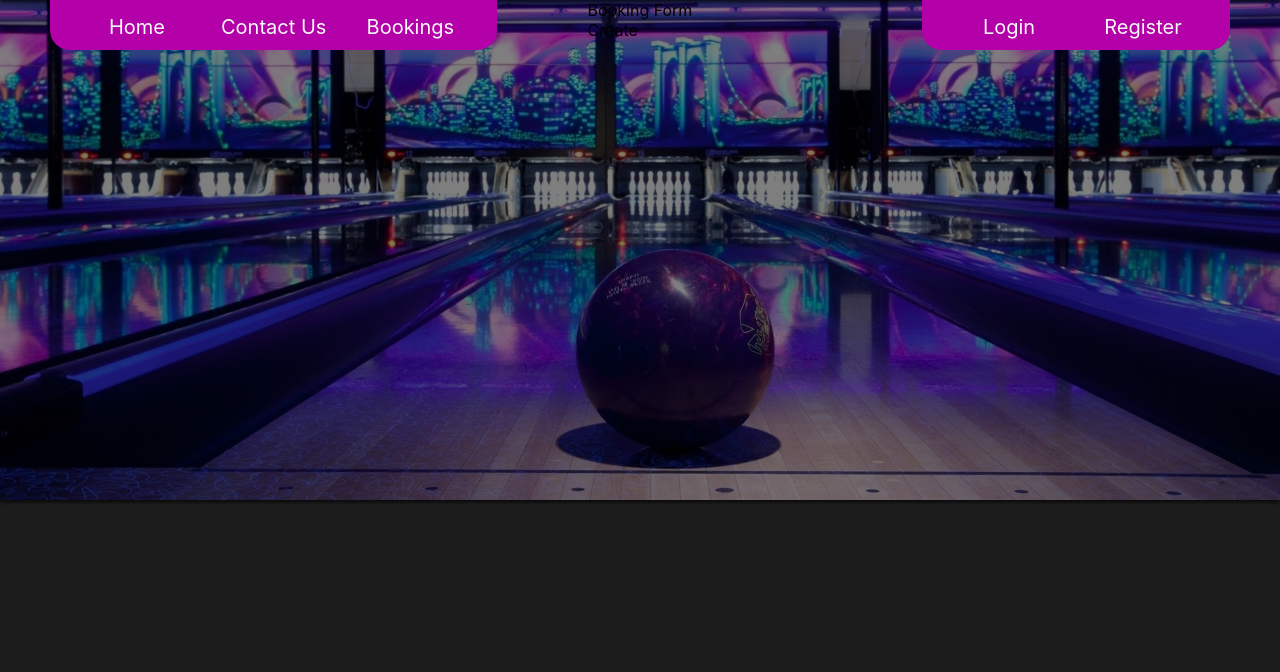
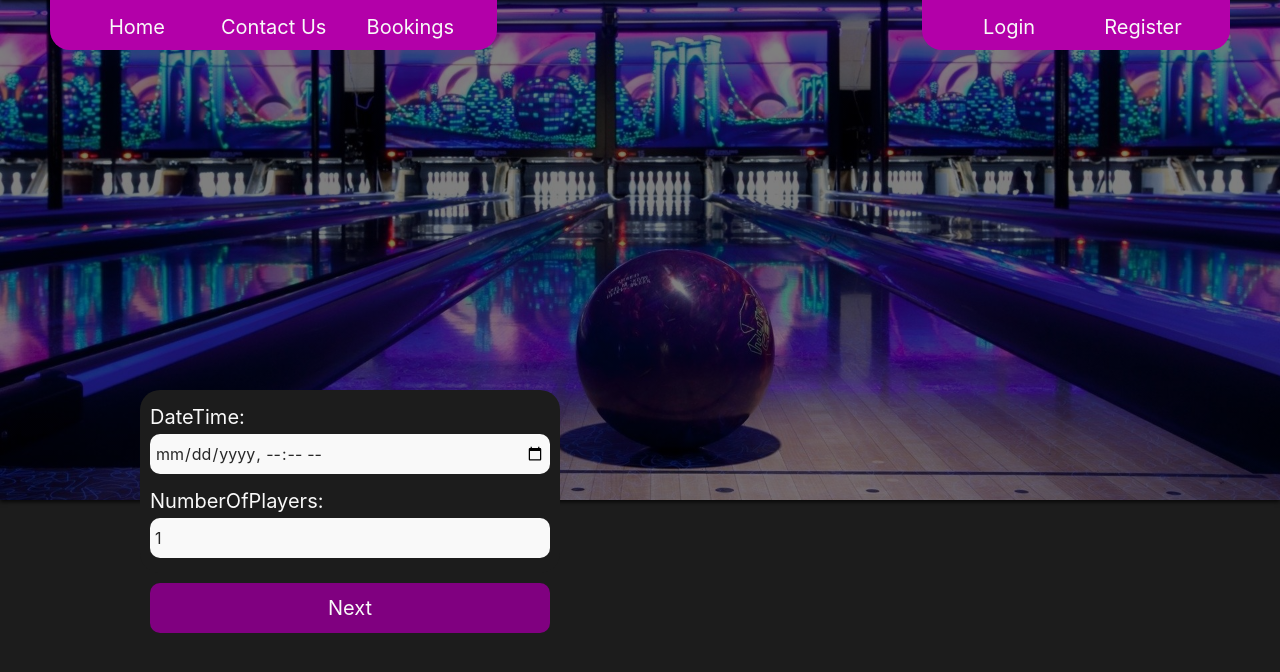
Before and after one commit to Corban-Lee/Bowl-Them-Up, a Django app: page /bookings/create/ in a window 1280 px wide. Shown: the part 75-747 px from the top of the page. Run offline with Django 4.2, Linux system fonts and the light colour scheme.

Commit message:
finished create booking form

```diff
--- a/src/Templates/bookingform.html
+++ b/src/Templates/bookingform.html
@@ -1,26 +1,19 @@
 {% extends 'base.html' %}
-
+{% load static %}
 {% block title %} // Create Booking{% endblock title %}
 {% block header %} / New Booking{% endblock header %}
+{% block stylesheets %}
+<link rel="stylesheet" href="{% static 'css/bookingforms.css' %}">
+{% endblock %}
 
-
-{% load static %}
-{% block stylesheets %}
-<link rel="stylesheet" href="{% static 'css/booking.css' %}">
-{% endblock %}
 {% block content %}
-
-<div id="form-wrapper">
-    <form id="booking-form" method="post">
+<div id='form-wrapper'>
+    <form id='form' method='POST'>
         {% csrf_token %}
-        <header>Booking Form</header>
-        <div id="form-content-wrapper">
-            <div id="form-content">
-                {{ createform }}
-            </div>
-            <button type='submit'>Create</button>
+        <div>
+            {{ form }}
         </div>
+        <input class='btn accent-btn' type='submit' value='Next'>
     </form>
 </div>
-
 {% endblock %}
```
